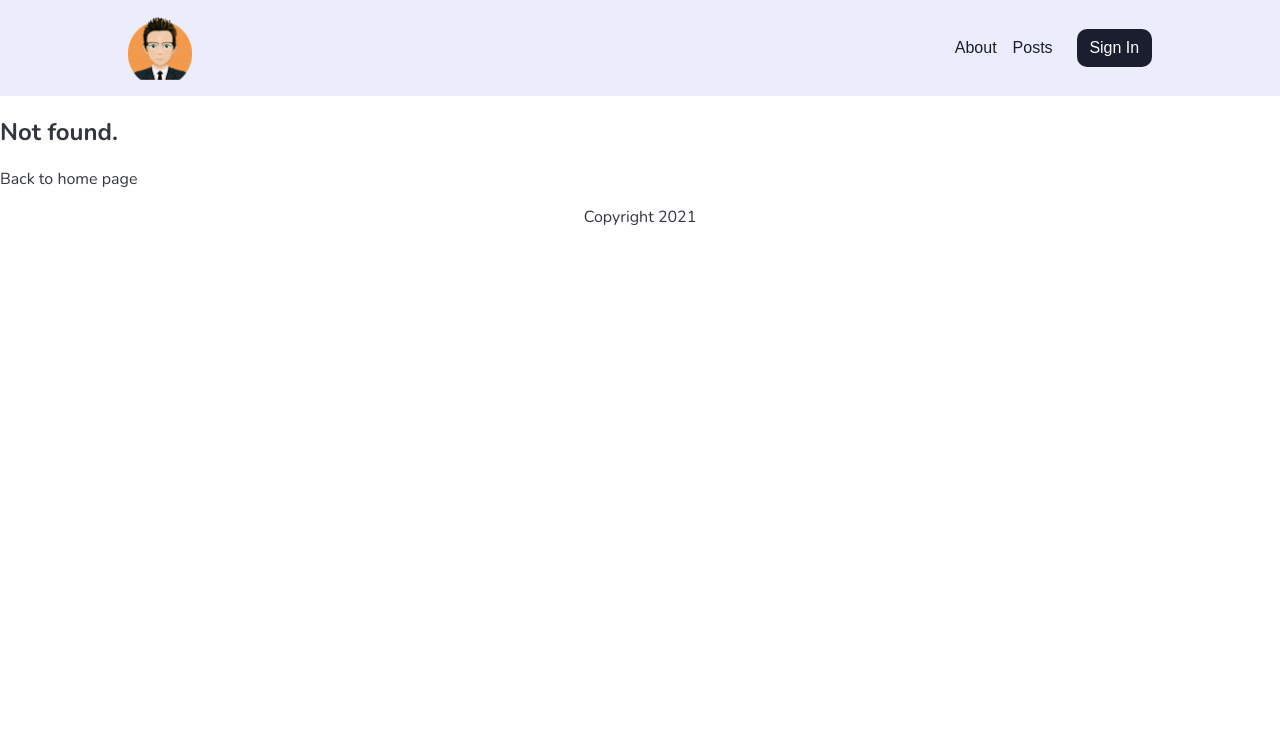
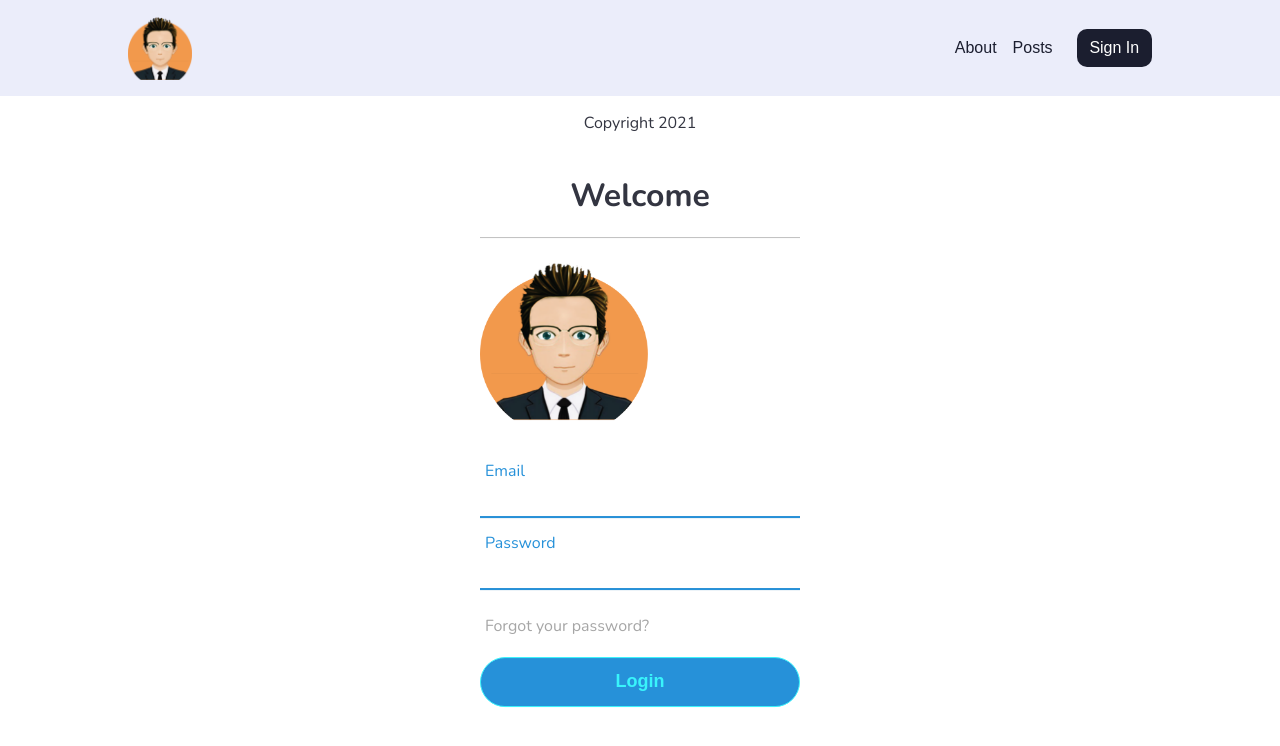
Before and after one commit to esmaeilmirzaee/studious, a Next.js app in the folder f/: page /signin in a window 1280 px wide. Before the commit this address had no page. Shown: the top 746 px of the page. Built offline with nearby package versions, Linux system fonts and the light colour scheme.

Commit message:
b: authentication. f: login page

```diff
--- a/f/comps/Navbar.jsx
+++ b/f/comps/Navbar.jsx
@@ -18,9 +18,9 @@ const Navbar = () => {
             <Link href='/posts'>Posts</Link>
           </li>
         </ul>
-        <a>
+        <Link href='/signin'>
           <button>Sign In</button>
-        </a>
+        </Link>
       </nav>
     </header>
   );
--- /dev/null
+++ b/f/pages/signin.jsx
@@ -0,0 +1,27 @@
+import Image from 'next/image';
+import styles from '../styles/Signin.module.css';
+
+const signin = () => {
+  return (
+    <div className={styles.signin}>
+      <div className={styles.card}>
+        <h1>Welcome</h1>
+        <img src='/logo512.png' />
+        <div className={styles.inputs}>
+          <input type='email' />
+          <span></span>
+          <label>Email</label>
+        </div>
+        <div className={styles.inputs}>
+          <input type='password' />
+          <span></span>
+          <label>Password</label>
+        </div>
+        <div className={styles.pass}>Forgot your password?</div>
+        <input type='submit' className={styles.button} value='Login' />
+      </div>
+    </div>
+  );
+};
+
+export default signin;
--- /dev/null
+++ b/f/styles/Signin.module.css
@@ -0,0 +1,104 @@
+.signin {
+  position: absolute;
+  top: 50%;
+  left: 50%;
+  transform: translate(-50%, -50%);
+  width: 400px;
+  background-color: white;
+  border-radius: 10px;
+  margin-top: 30px;
+}
+
+.signin .card h1 {
+  text-align: center;
+  padding: 0 0 20px 0;
+  border-bottom: 1px solid silver;
+}
+
+.signin .card img {
+  width: 168px;
+  height: 180px;
+  margin-left: auto;
+  padding: 0 0 20px 0;
+}
+
+.signin .card {
+  padding: 0 40px;
+  box-sizing: border-box;
+}
+
+.signin .card .inputs {
+  position: relative;
+  border-bottom: 2px solid #adadad;
+  margin: 30px 0;
+}
+
+.signin .card .inputs input {
+  width: 100%;
+  height: 40px;
+  font-size: 16px;
+  padding: 0 5px;
+  border: none;
+  background: none;
+  outline: none;
+}
+
+.signin .card .inputs label {
+  position: absolute;
+  top: 50%;
+  left: 5px;
+  color: #adadad;
+  transform: translateY(-50%);
+  font-size: 16px;
+  pointer-events: none;
+  transition: 0.5s;
+}
+
+.signin .card .inputs span::before {
+  content: '';
+  position: absolute;
+  top: 40px;
+  left: 0;
+  width: 0%;
+  height: 2px;
+  background: #2691d9;
+  transition: 0.5s;
+}
+
+.signin .card .inputs input:focus ~ label,
+.signin .card .inputs input:valid ~ label {
+  top: -5px;
+  color: #2691d9;
+}
+
+.signin .card .inputs input:focus ~ span::before,
+.signin .card .inputs input:valid ~ span::before {
+  width: 100%;
+}
+
+.signin .card .pass {
+  margin: -5px 0 20px 5px;
+  color: #a6a6a6;
+  cursor: pointer;
+}
+.signin .card .pass:hover {
+  text-decoration: underline;
+}
+
+.signin .card input[type='submit'] {
+  width: 100%;
+  height: 50px;
+  border: 1px solid;
+  border-radius: 25px;
+  font-size: 18px;
+  background: #2691d9;
+  color: #39f4fb;
+  font-weight: 700;
+  cursor: pointer;
+  outline: none;
+}
+
+.signin .card .input[type='submit'] {
+  border-color: #2691d9;
+  transition: 0.5s;
+}
```
